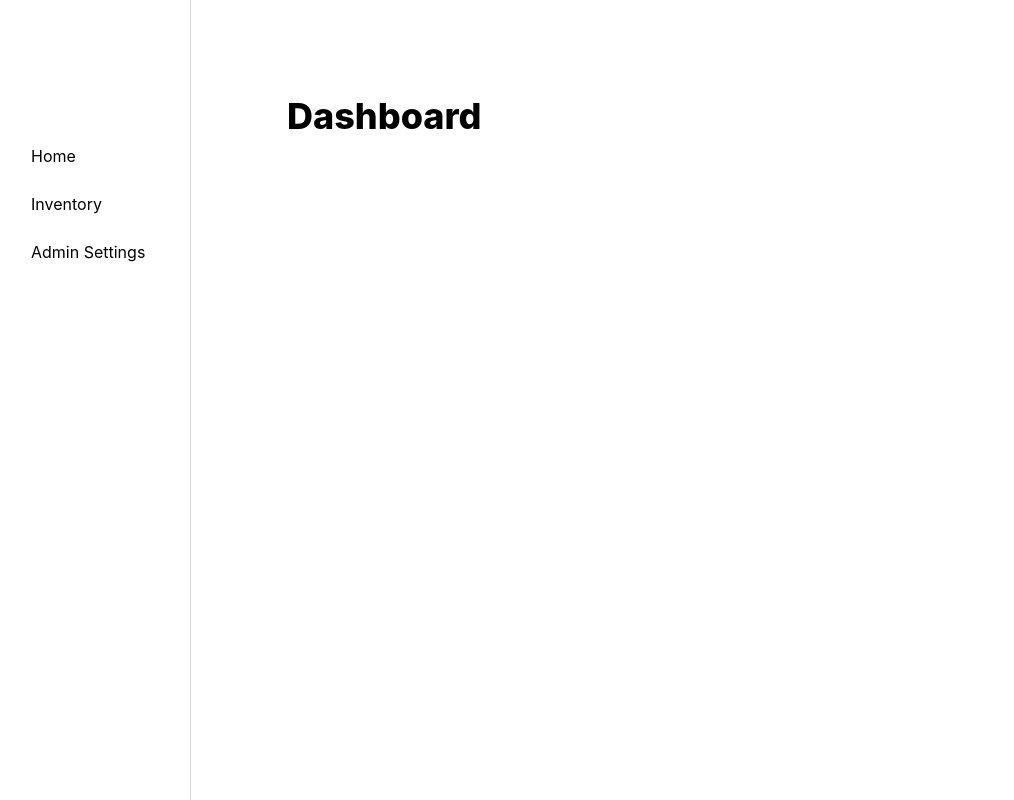
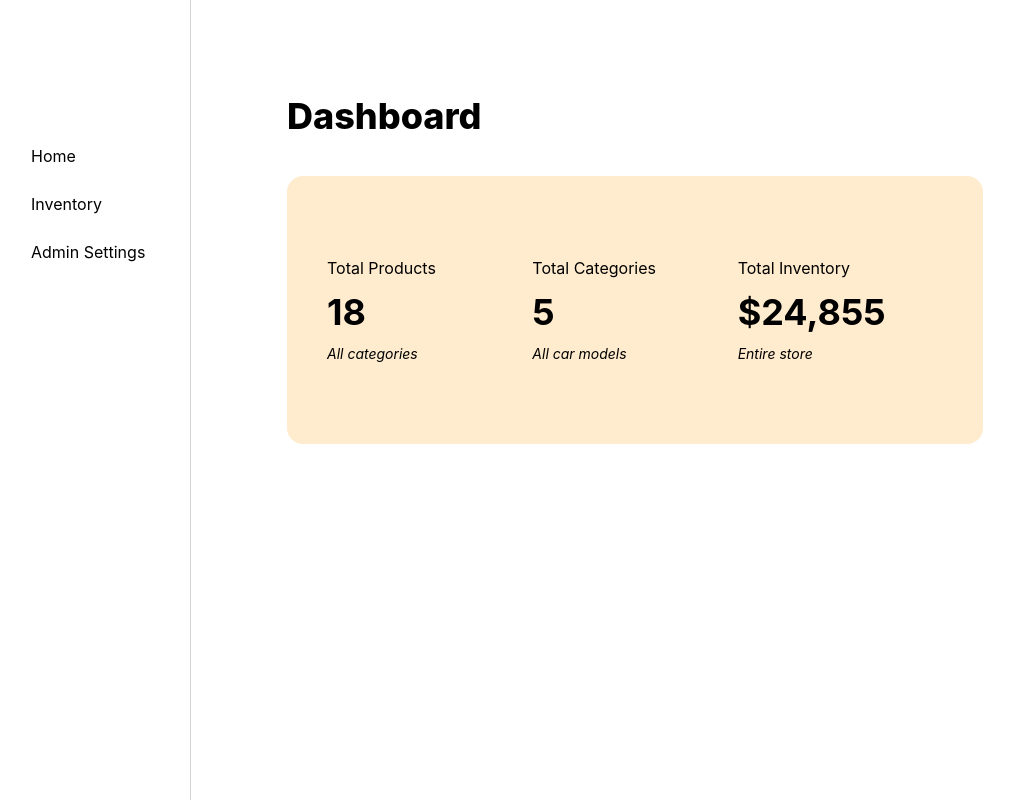
Before and after one commit to ecanvasser/inventory-app, a React (Create React App) app in the folder client/: page / in a window 1280 px wide. Shown: the whole page, without its empty margins (65-1079 px from the left). Built offline with nearby package versions, Linux system fonts and the light colour scheme.

Commit message:
Add main dashboard component to home page

```diff
--- a/client/src/components/Dashboard.js
+++ b/client/src/components/Dashboard.js
@@ -1,7 +1,10 @@
+import Mainchart from "./Mainchart"
+
 const Dashboard = () => {
     return (
         <main className="text-4xl font-extrabold pt-24 pl-24">
-            Dashboard
+            <div id="section-title">Dashboard</div>
+            <Mainchart />
         </main>
     )
 }
--- /dev/null
+++ b/client/src/components/Mainchart.js
@@ -0,0 +1,23 @@
+const Mainchart = () => {
+    return (
+        <div id="main-chart" className="grid grid-cols-3 w-9/12 bg-[#FFEBCD] mt-10 px-10 py-20 rounded-2xl">
+            <div id="total-products" className="flex flex-col gap-3">
+                <div className="text-base font-normal">Total Products</div>
+                <div className="text-4xl font-bold">18</div>
+                <div className="text-sm font-normal italic">All categories</div>
+            </div>
+            <div id="total-categories" className="flex flex-col gap-3">
+                <div className="text-base font-normal">Total Categories</div>
+                <div className="text-4xl font-bold">5</div>
+                <div className="text-sm font-normal italic">All car models</div>
+            </div>
+            <div id="total-inventory" className="flex flex-col gap-3">
+                <div className="text-base font-normal">Total Inventory</div>
+                <div className="text-4xl font-bold">$24,855</div>
+                <div className="text-sm font-normal italic">Entire store</div>
+            </div>
+        </div>
+    )
+}
+
+export default Mainchart
```
